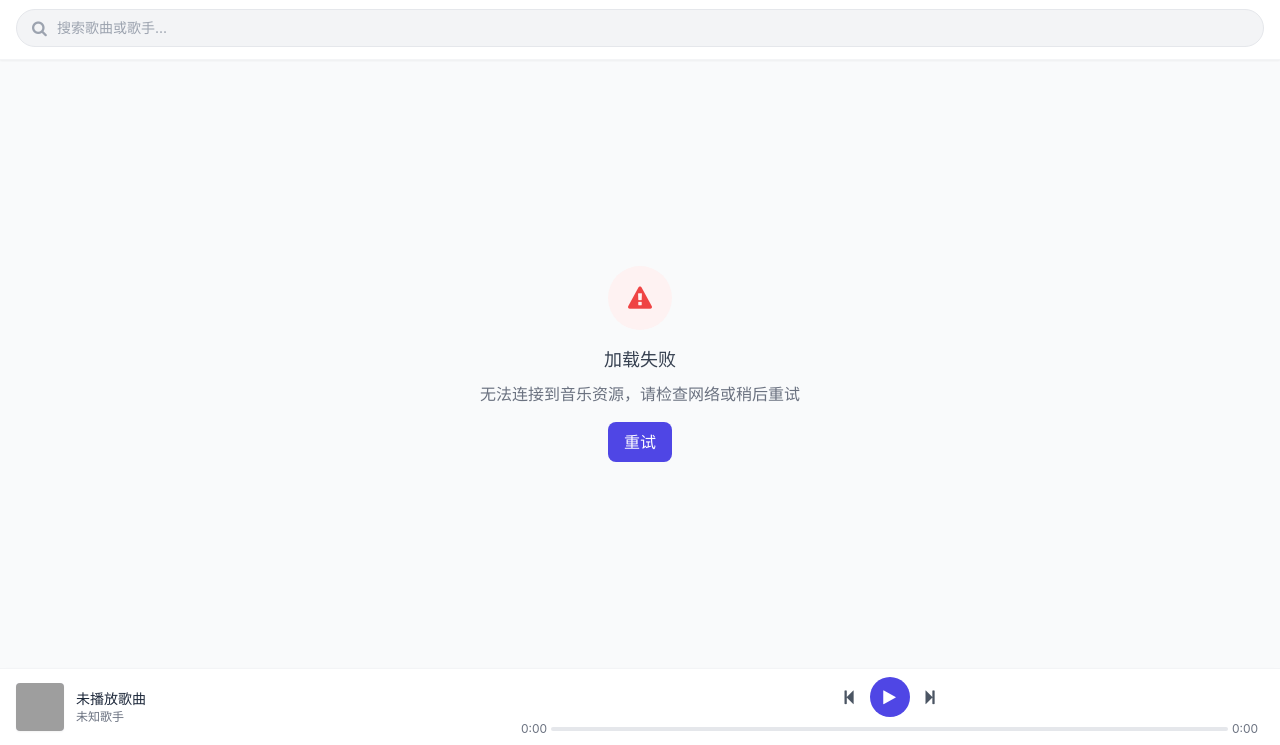
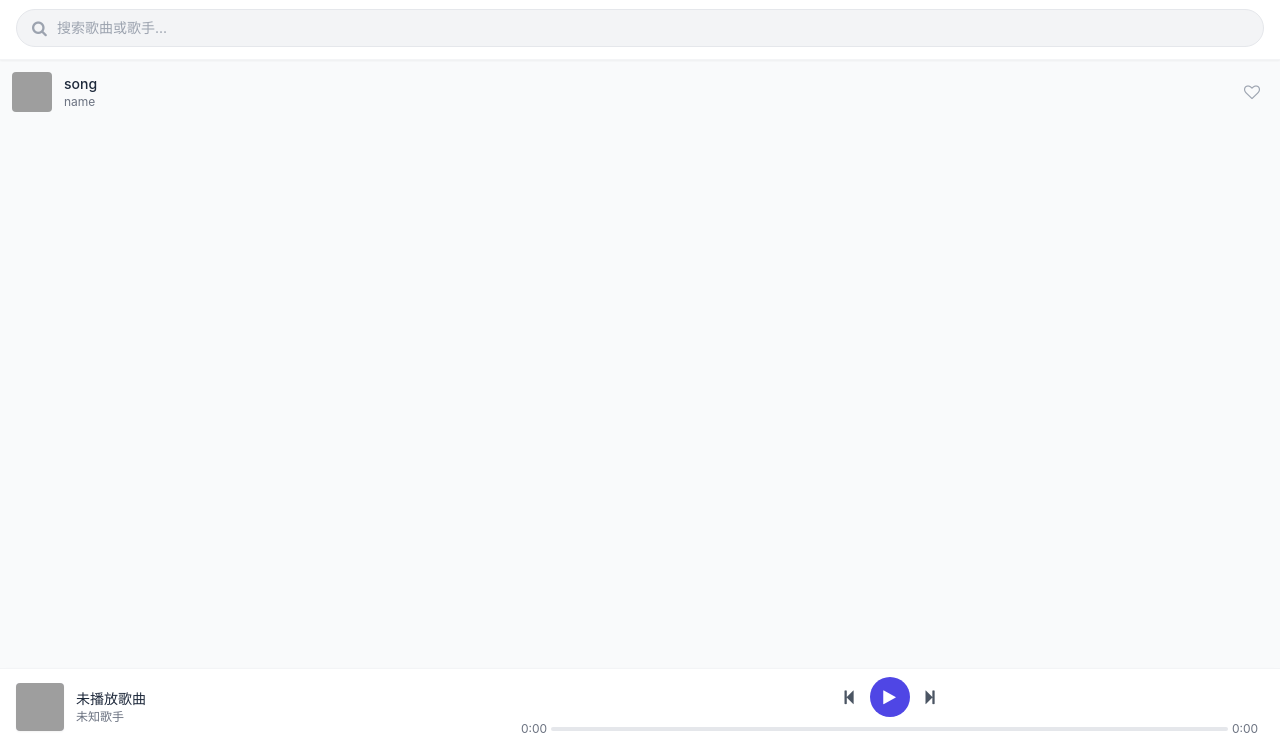
Before and after one commit to chenshenggggg/musicPlayer, a plain HTML site: page index.html in a window 1280 px wide. Shown: the part 55-800 px from the top of the page. Drawn offline with nearby package versions, Linux system fonts and the light colour scheme; no server answers; grey boxes are pictures that could not be loaded.

Commit message:
Update index.html

```diff
--- a/index.html
+++ b/index.html
@@ -191,7 +191,7 @@
     <script>
         // 配置 - 替换为你的GitHub仓库songs文件夹地址
         // 注意：需要使用GitHub Pages或启用CORS的链接
-        const SONGS_BASE_URL = "https://github.com/chenshenggggg/musicPlayer/tree/main/songs/";
+        const SONGS_BASE_URL = "https://chenshenggggg.github.io/musicPlayer/songs/";
 
         // 音频元素
         const audioElement = new Audio();
```
